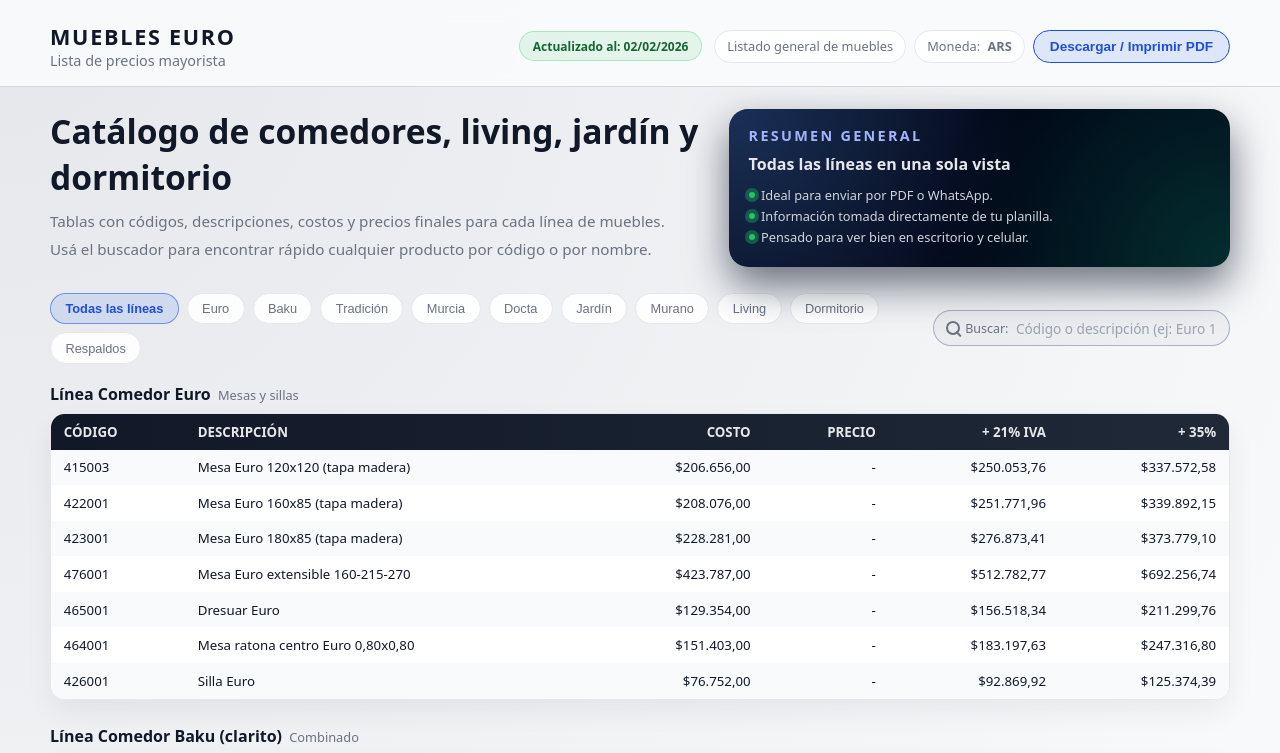
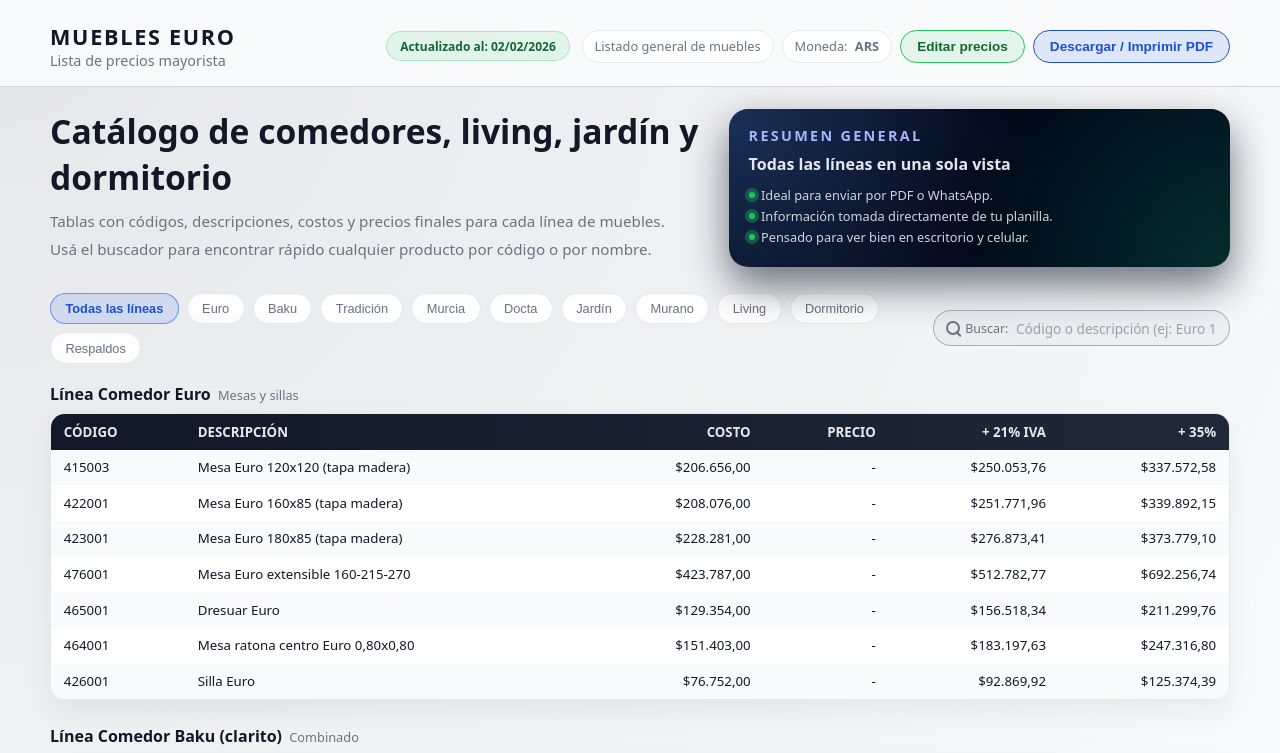
Before and after one commit to CORDOBA-1/ListadoMuebles, a plain HTML site: page index.html in a window 1280 px wide. Shown: the top 753 px of the page. Drawn offline with Linux system fonts and the light colour scheme.

```diff
--- a/index.html
+++ b/index.html
@@ -22,6 +22,9 @@
           <div class="header-info no-print">
             <div class="chip chip-small">Listado general de muebles</div>
             <div class="chip chip-small">Moneda: <strong>&nbsp;ARS</strong></div>
+            <button type="button" class="btn-edit no-print" id="btn-editar-precios" title="Activar edición de costos (21% y 35% se recalculan solos)">
+              Editar precios
+            </button>
             <button type="button" class="btn-pdf" id="btn-pdf" title="Abrir diálogo para imprimir o guardar como PDF">
               Descargar / Imprimir PDF
             </button>
```
